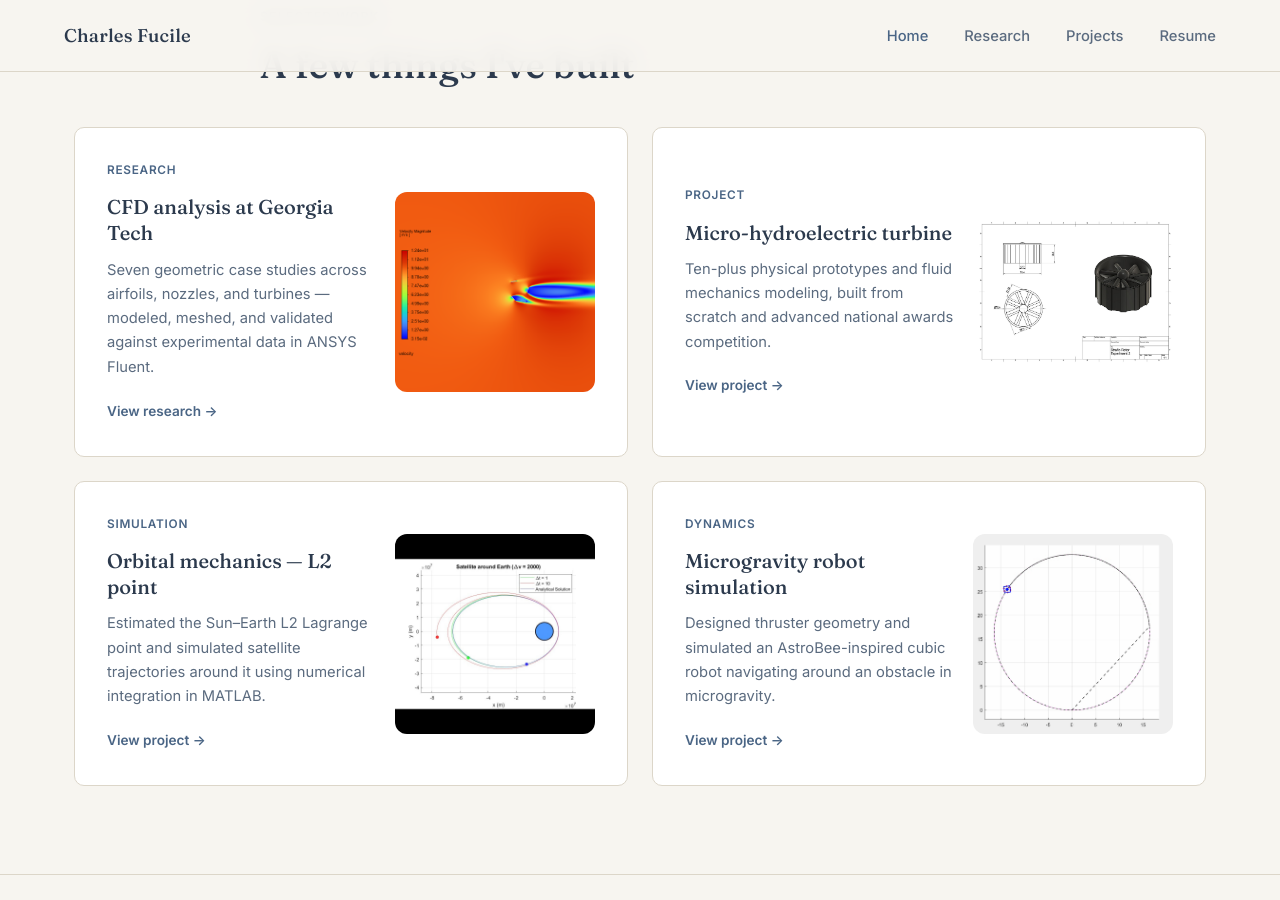
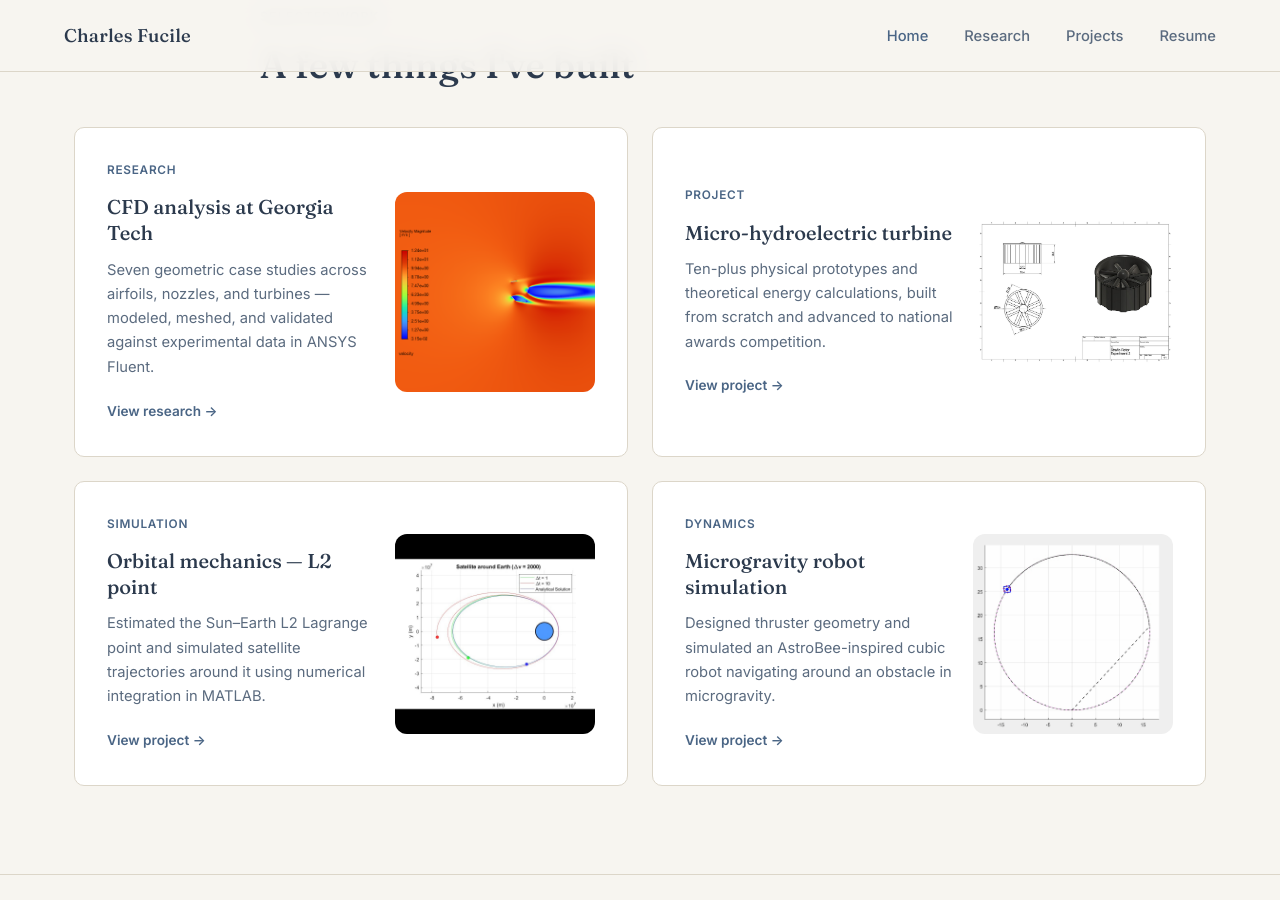
Before and after one commit to cfucile3/Portfolio, a Jekyll site: the page built from index.html, in a window 1280 px wide and 900 px high, scrolled down 1295 px. Built offline with Jekyll 4.4.1, drawn with Linux system fonts in a browser that asks for light colours.

Commit message:
Update index.html

```diff
--- a/index.html
+++ b/index.html
@@ -379,7 +379,7 @@ Need to add photos on the right of these cards
       <div class="fc-content">
         <div class="fc-label">Project</div>
         <h3>Micro-hydroelectric turbine</h3>
-        <p>Ten-plus physical prototypes and fluid mechanics modeling, built from scratch and advanced national awards competition.</p>
+        <p>Ten-plus physical prototypes and theoretical energy calculations, built from scratch and advanced to national awards competition.</p>
         <a href="{{ '/projects/' | relative_url }}" class="card-link">View project →</a>
       </div>
       <img class="card-img"
```
